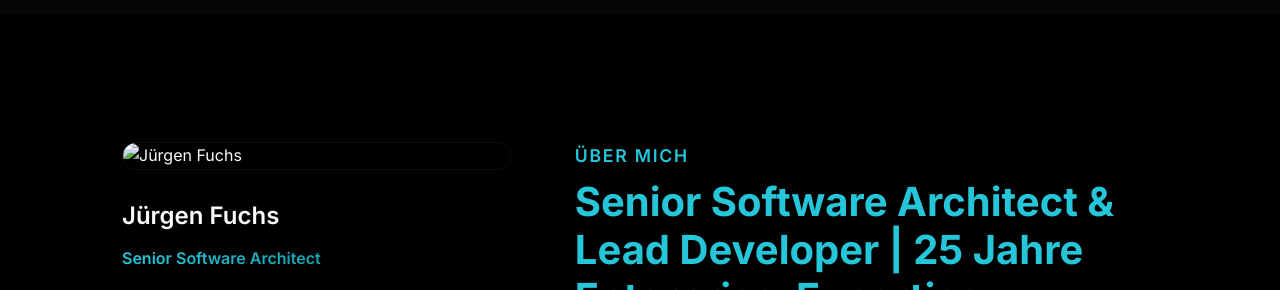
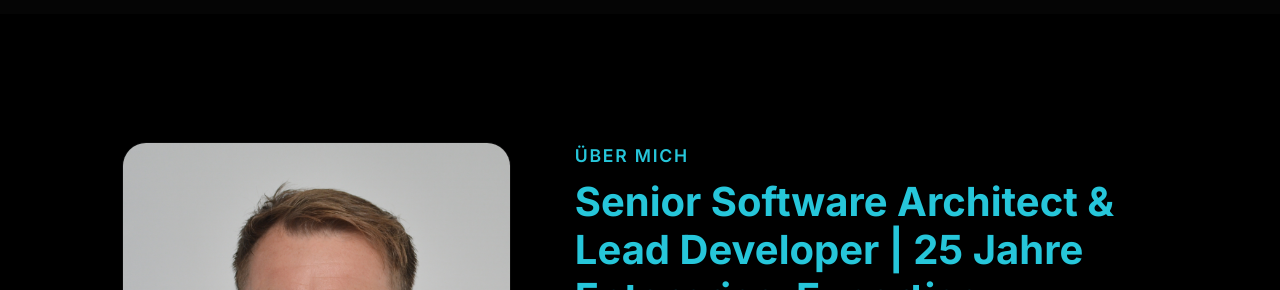
Before and after one commit to Fuchs-IT-Solutions/fuchsitsolutions-com-website, a website built with Vite: page index.html in a window 1280 px wide. Shown: the part 3586-3876 px from the top of the page. Built offline with nearby package versions, Linux system fonts and the light colour scheme; files whose address does not match are found by name.

Commit message:
Fix: Remove broken WebP picture elements from portfolio images
WebP source was referencing non-existent portrait.webp file, causing images
to not display. Reverted to simple JPG img tags with lazy loading preserved.

```diff
--- a/index.html
+++ b/index.html
@@ -432,10 +432,7 @@
           <div class="about-grid">
             <div class="profile-container">
               <div class="profile-image">
-                <picture>
-                  <source srcset="images/portrait.webp" type="image/webp">
-                  <img src="images/portrait.jpg" alt="Jürgen Fuchs" loading="lazy">
-                </picture>
+                <img src="images/portrait.jpg" alt="Jürgen Fuchs" loading="lazy">
               </div>
               <div class="profile-info">
                 <h3>Jürgen Fuchs</h3>
@@ -556,10 +553,7 @@
 
             <div class="modal-content-layout">
                 <div class="modal-profile">
-                    <picture>
-                      <source srcset="images/portrait.webp" type="image/webp">
-                      <img src="images/portrait.jpg" alt="Jürgen Fuchs" loading="lazy">
-                    </picture>
+                    <img src="images/portrait.jpg" alt="Jürgen Fuchs" loading="lazy">
                     <div style="text-align: center;">
                         <h3 style="margin-bottom: 0.25rem;">Jürgen Fuchs</h3>
                         <p style="color: var(--text-muted); font-size: 0.875rem;">
```
